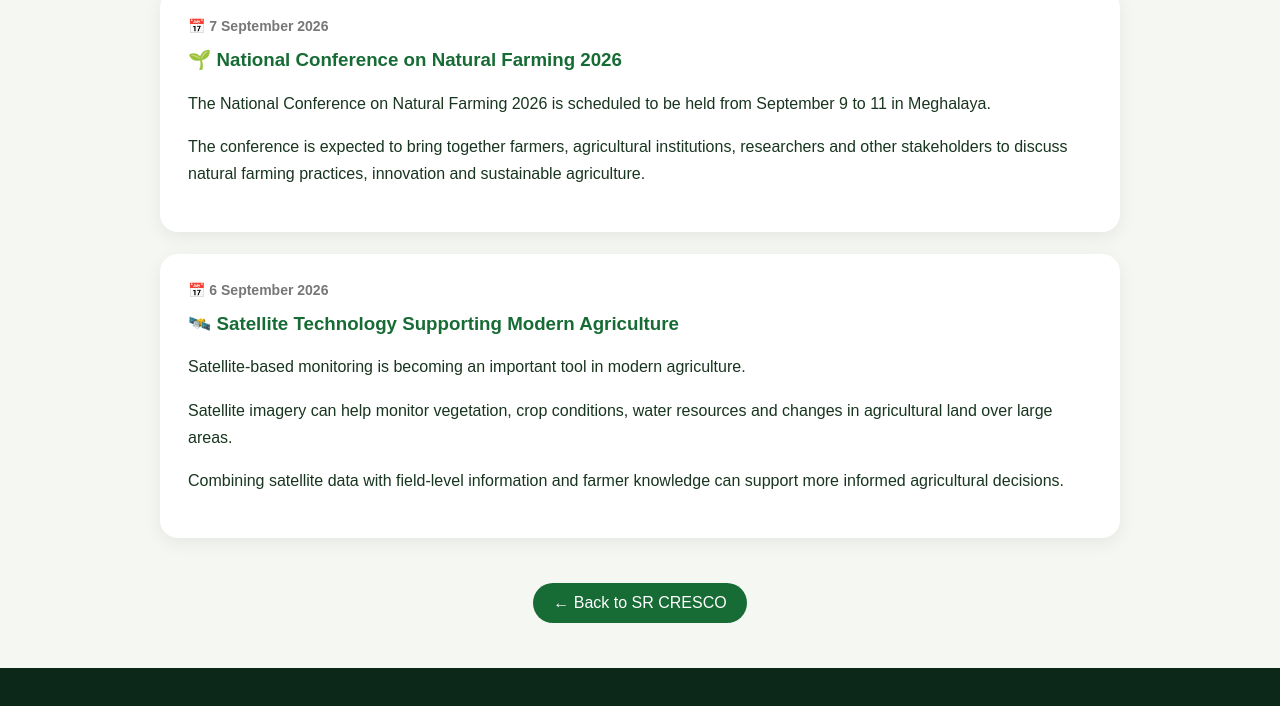
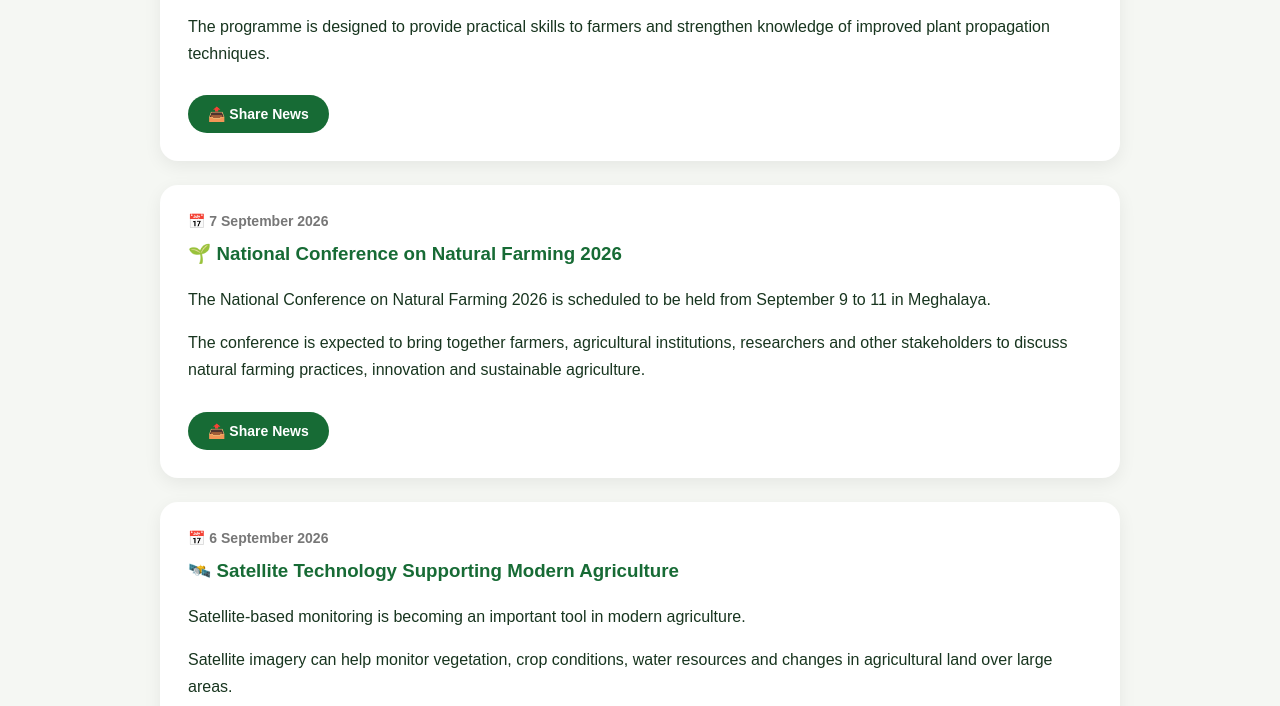
Before and after one commit to srcresco/SR-CRESCO, a plain HTML site: page news.html in a window 1280 px wide. Shown: the part 1886-2592 px from the top of the page. Drawn offline with Linux system fonts and the light colour scheme.

Commit message:
Update news.html

```diff
--- a/news.html
+++ b/news.html
@@ -6,7 +6,7 @@
 
 <title>SR CRESCO | Agriculture News & Farming Updates</title>
 
-<meta name="description" content="Latest agriculture news, farming updates, market information, technology and useful information for farmers from SR CRESCO.">
+<meta name="description" content="Latest agriculture news, farming updates, market information, agricultural technology and useful information for farmers from SR CRESCO.">
 
 <meta name="keywords" content="SR CRESCO agriculture news, farming news, agriculture updates, farmer news, Karnataka agriculture, smart farming">
 
@@ -15,7 +15,14 @@
 
 <link rel="canonical" href="https://srcresco.github.io/SR-CRESCO/news.html">
 
+<meta property="og:title" content="SR CRESCO | Agriculture News">
+<meta property="og:description" content="Latest agriculture news, farming updates and smart agriculture information.">
+<meta property="og:type" content="website">
+<meta property="og:url" content="https://srcresco.github.io/SR-CRESCO/news.html">
+<meta property="og:image" content="https://srcresco.github.io/SR-CRESCO/logo.png">
+
 <style>
+
 *{
     box-sizing:border-box;
 }
@@ -72,6 +79,7 @@ nav a{
 
 .hero p{
     font-size:18px;
+    margin-bottom:0;
 }
 
 section{
@@ -89,35 +97,54 @@ h2{
 .news-card{
     background:white;
     padding:28px;
-    margin-bottom:22px;
+    margin-bottom:24px;
     border-radius:18px;
     box-shadow:0 5px 18px #0001;
 }
 
 .news-card h3{
     color:#176b35;
-    margin-top:0;
+    margin-top:8px;
+    line-height:1.4;
 }
 
 .news-date{
     font-size:14px;
     font-weight:bold;
     color:#777;
-    margin-bottom:15px;
+    margin-bottom:12px;
 }
 
 .news-card p{
     line-height:1.7;
 }
 
-.btn{
+.share-btn{
     display:inline-block;
     background:#176b35;
+    color:white;
+    border:none;
+    padding:11px 20px;
+    border-radius:25px;
+    text-decoration:none;
+    margin-top:12px;
+    font-weight:bold;
+    cursor:pointer;
+    font-size:14px;
+}
+
+.share-btn:hover{
+    opacity:0.9;
+}
+
+.back-btn{
+    display:inline-block;
+    background:#123d25;
     color:white;
     padding:11px 20px;
     border-radius:25px;
     text-decoration:none;
-    margin-top:10px;
+    font-weight:bold;
 }
 
 footer{
@@ -128,6 +155,7 @@ footer{
 }
 
 @media(max-width:700px){
+
     nav{
         padding:10px 4%;
     }
@@ -139,11 +167,18 @@ footer{
     .hero h1{
         font-size:32px;
     }
+
+    .news-card{
+        padding:22px;
+    }
 }
+
 </style>
 </head>
 
 <body>
+
+<!-- NAVIGATION -->
 
 <nav>
 
@@ -163,9 +198,15 @@ footer{
 </nav>
 
 
+<!-- HERO -->
+
 <header class="hero">
 
-    <img class="hero-logo" src="logo.png" alt="SR CRESCO Logo">
+    <img
+        class="hero-logo"
+        src="logo.png"
+        alt="SR CRESCO Logo"
+    >
 
     <h1>🌱 Agriculture News</h1>
 
@@ -177,12 +218,14 @@ footer{
 </header>
 
 
+<!-- NEWS -->
+
 <section>
 
     <h2>📰 Latest Agriculture Updates</h2>
 
 
-    <!-- 8 September 2026 -->
+    <!-- 8 SEPTEMBER 2026 -->
 
     <article class="news-card">
 
@@ -213,8 +256,18 @@ footer{
             official guidelines before submitting new applications.
         </p>
 
+        <button class="share-btn"
+            onclick="shareNews(
+            'National Horticulture Board Subsidy Applications Temporarily Suspended',
+            'The National Horticulture Board has temporarily suspended fresh applications under two horticulture-related schemes for one month from September 4, 2026.'
+            )">
+            📤 Share News
+        </button>
+
     </article>
 
+
+    <!-- AI AGRICULTURE -->
 
     <article class="news-card">
 
@@ -243,8 +296,18 @@ footer{
             information and better resource management.
         </p>
 
+        <button class="share-btn"
+            onclick="shareNews(
+            'AI and Agriculture: Technology Supporting Smarter Farming',
+            'Artificial intelligence and satellite data are being explored to support smarter agricultural decision-making, crop monitoring and resource management.'
+            )">
+            📤 Share News
+        </button>
+
     </article>
 
+
+    <!-- PULSES -->
 
     <article class="news-card">
 
@@ -273,8 +336,18 @@ footer{
             food entrepreneurs and rural businesses.
         </p>
 
+        <button class="share-btn"
+            onclick="shareNews(
+            'Value Addition Creates New Opportunities for Pulses',
+            'Agricultural innovation is creating new opportunities to add value to locally produced pulses and develop higher-value food products.'
+            )">
+            📤 Share News
+        </button>
+
     </article>
 
+
+    <!-- ICAR TRAINING -->
 
     <article class="news-card">
 
@@ -298,10 +371,18 @@ footer{
             propagation techniques.
         </p>
 
+        <button class="share-btn"
+            onclick="shareNews(
+            'ICAR Training Focuses on Nursery Management and Grafting',
+            'ICAR-IIVR in Varanasi has started hands-on training focused on nursery management and grafting techniques in vegetable crops.'
+            )">
+            📤 Share News
+        </button>
+
     </article>
 
 
-    <!-- 7 September 2026 -->
+    <!-- 7 SEPTEMBER 2026 -->
 
     <article class="news-card">
 
@@ -325,10 +406,18 @@ footer{
             innovation and sustainable agriculture.
         </p>
 
+        <button class="share-btn"
+            onclick="shareNews(
+            'National Conference on Natural Farming 2026',
+            'The National Conference on Natural Farming 2026 is scheduled from September 9 to 11 in Meghalaya.'
+            )">
+            📤 Share News
+        </button>
+
     </article>
 
 
-    <!-- 6 September 2026 -->
+    <!-- 6 SEPTEMBER 2026 -->
 
     <article class="news-card">
 
@@ -357,12 +446,22 @@ footer{
             decisions.
         </p>
 
+        <button class="share-btn"
+            onclick="shareNews(
+            'Satellite Technology Supporting Modern Agriculture',
+            'Satellite-based monitoring can help observe crop conditions, vegetation, water resources and agricultural land.'
+            )">
+            📤 Share News
+        </button>
+
     </article>
 
 
+    <!-- BACK TO HOME -->
+
     <div style="text-align:center; margin-top:35px;">
 
-        <a class="btn" href="index.html">
+        <a class="back-btn" href="index.html">
             ← Back to SR CRESCO
         </a>
 
@@ -370,6 +469,8 @@ footer{
 
 </section>
 
+
+<!-- FOOTER -->
 
 <footer>
 
@@ -391,5 +492,52 @@ footer{
 
 </footer>
 
+
+<!-- SHARE SCRIPT -->
+
+<script>
+
+function shareNews(title, description){
+
+    const website =
+        "https://srcresco.github.io/SR-CRESCO/news.html";
+
+    const shareText =
+        "🌱 SR CRESCO | Agriculture News\n\n" +
+        "📰 " + title + "\n\n" +
+        description + "\n\n" +
+        "Read more at SR CRESCO:\n" +
+        website;
+
+
+    if(navigator.share){
+
+        navigator.share({
+
+            title: "SR CRESCO | " + title,
+
+            text: shareText,
+
+            url: website
+
+        }).catch(() => {});
+
+    }else{
+
+        const whatsappURL =
+            "https://wa.me/?text=" +
+            encodeURIComponent(shareText);
+
+        window.open(
+            whatsappURL,
+            "_blank"
+        );
+
+    }
+
+}
+
+</script>
+
 </body>
 </html>
```
